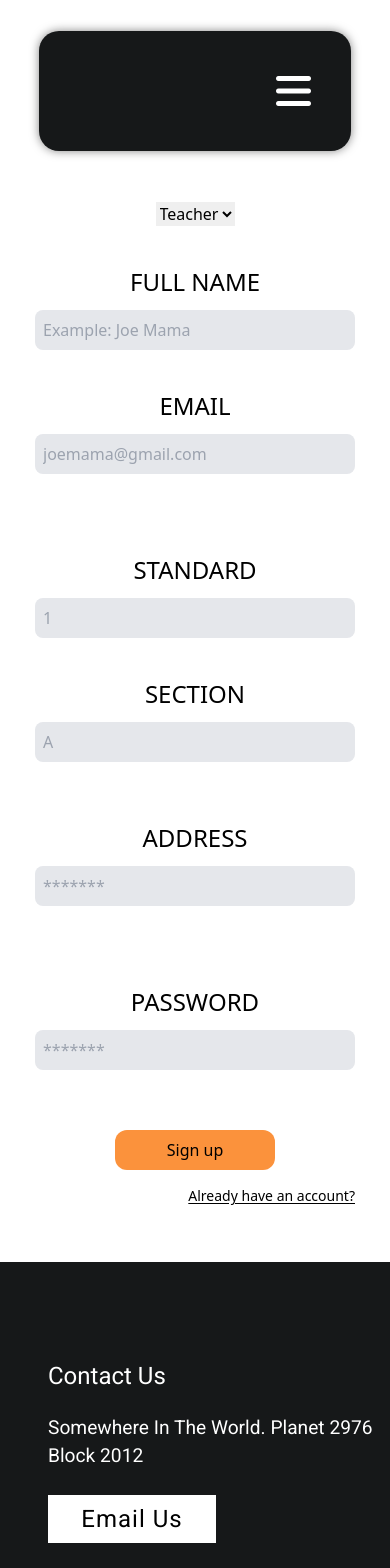
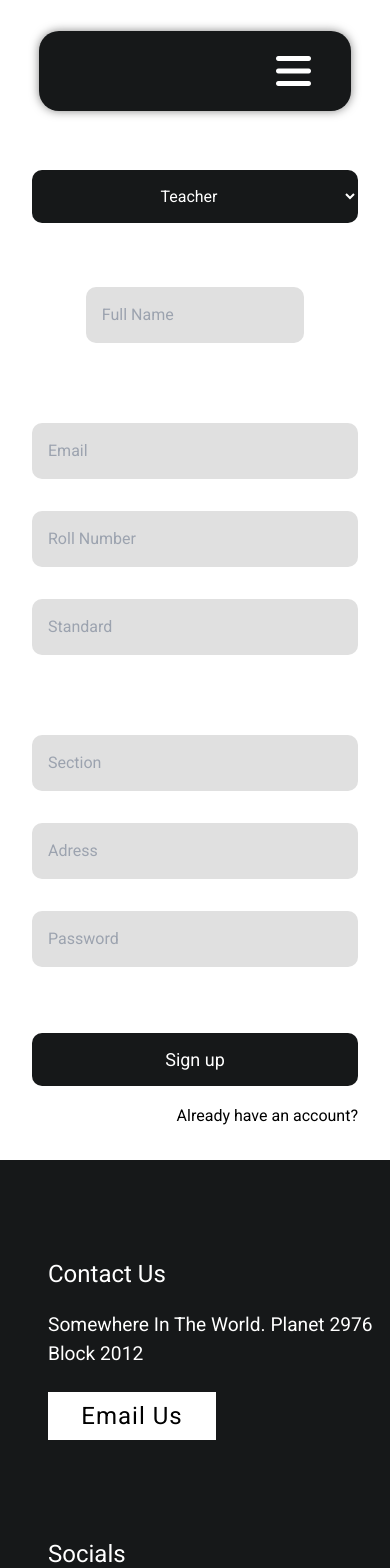
Before and after one commit to TheToadSannin/auto_applica, a React (Create React App) app: page /signup in a window 390 px wide. Shown: the top 1568 px of the page. Built offline with nearby package versions, Linux system fonts and the light colour scheme; a web font is replaced by a local one.

Commit message:
signup page

```diff
--- a/src/App.css
+++ b/src/App.css
@@ -325,76 +325,84 @@ footer .footer p {
 
 /* LOGIN PAGE  */
 
-.loginPage {
+.form {
   padding: 3em;
 }
 
-.loginPage div {
+.form div {
   width: 60%;
   padding: 2em;
   /* border: 1px solid black; */
   margin: 0 auto;
 }
-.loginPage div form {
+.form div form {
   padding: 2em;
   display: flex;
   flex-direction: column;
 }
 
-.loginPage .creds {
+.form .creds {
   display: flex;
   flex-direction: column;
   align-self: center;
   gap: 1em;
   padding: 2em 0em;
 }
-.loginPage .creds input {
+.form .creds input {
   padding: 1em;
   background-color: rgb(224, 224, 224);
   border-radius: 10px;
   /* border: 1px solid black; */
+  border: none;
   margin-top: 1em;
 }
+.form .creds input:focus {
+  border: none;
+  box-shadow: rgba(0, 0, 0, 0.35) 0px 5px 15px;
+}
 
-.loginPage .actionBtn {
+.form .actionBtn {
   padding: 0;
   margin-top: 1em;
   display: flex;
   flex-direction: column;
+  align-items: end;
 }
 
-.loginPage .actionBtn .forgotPassword {
-  text-align: end;
+.form .actionBtn .forgotPassword {
+  width: fit-content;
 }
 
-.loginPage .actionBtn .newUser {
-  text-align: end;
+.form .actionBtn .newUser {
+  width: fit-content;
 }
 
-.loginPage .actionBtn button {
+.form .actionBtn button {
   font-size: 18px;
   margin: 1em 0;
   background-color: var(--nav-bar-color);
   border-radius: 10px;
   color: white;
   padding: 0.7em;
-  text-decoration: underline;
-  transition: all ease-in-out 0.4s;
+  width: 100%;
+
+  transition: all ease-in-out 0.3s;
 }
 
-.loginPage .actionBtn button:hover {
+.form .actionBtn button:hover {
+  text-decoration: underline;
   background-color: #414547;
 }
 
-.loginPage .role_dropdown {
+.form .role_dropdown {
   width: full;
   display: flex;
   justify-content: center;
   padding: 1em 0em;
 }
 
-.loginPage .role_dropdown select {
-  transition: all ease-in-out 0.4s;
+.form .role_dropdown select {
+  transition: all ease-in-out 0.3s;
   text-align: center;
   width: 100%;
   background-color: var(--nav-bar-color);
@@ -403,23 +411,159 @@ footer .footer p {
   padding: 1em;
 }
 
-.loginPage .role_dropdown select:hover {
+.form .role_dropdown select:hover {
   background-color: #414547;
 }
 @media (max-width: 1500px) {
-  .loginPage {
+  .form {
     padding: 0em;
   }
-  .loginPage div {
+  .form div {
     width: 80%;
   }
 }
 
 @media (max-width: 900px) {
-  .loginPage {
+  .form {
     padding: 0em;
   }
-  .loginPage div {
+  .form div {
     width: 100%;
   }
 }
+
+/* SIGNUP PAGE */
+
+.subCreds {
+  /* border: 1px solid black; */
+}
+
+.form {
+  padding: 3em;
+}
+
+.signupform div {
+  width: 90%;
+  /* padding: 2em; */
+  /* border: 1px solid black; */
+  margin: 0 auto;
+}
+.signupform div form {
+  padding: 2em;
+  display: flex;
+  flex-direction: column;
+}
+
+.signupform div .subCreds {
+  display: flex;
+  gap: 4em;
+}
+
+.signupform .creds {
+  display: flex;
+  flex-direction: column;
+  align-self: center;
+  gap: 1em;
+  padding: 2em 0em;
+}
+.signupform .creds input {
+  padding: 1em;
+  background-color: rgb(224, 224, 224);
+  border-radius: 10px;
+  /* border: 1px solid black; */
+  border: none;
+  margin-top: 1em;
+}
+
+.signupform .fullName {
+  width: 30vw;
+}
+
+.signupform .creds input:focus {
+  border: none;
+  box-shadow: rgba(0, 0, 0, 0.35) 0px 5px 15px;
+}
+
+.signupform .actionBtn {
+  padding: 0;
+  margin-top: 1em;
+  display: flex;
+  flex-direction: column;
+  align-items: end;
+}
+
+.signupform .actionBtn .alreadyUser {
+  width: fit-content;
+}
+
+.signupform .actionBtn button {
+  font-size: 18px;
+  margin: 1em 0;
+  background-color: var(--nav-bar-color);
+  border-radius: 10px;
+  color: white;
+  padding: 0.7em;
+  width: 100%;
+
+  transition: all ease-in-out 0.3s;
+}
+
+.signupform .actionBtn button:hover {
+  text-decoration: underline;
+  background-color: #414547;
+}
+
+.signupform .role_dropdown {
+  width: full;
+  display: flex;
+  justify-content: center;
+  padding: 1em 0em;
+}
+
+.signupform .role_dropdown select {
+  transition: all ease-in-out 0.3s;
+  text-align: center;
+  width: 100%;
+  background-color: var(--nav-bar-color);
+  color: white;
+  border-radius: 10px;
+  padding: 1em;
+}
+
+.signupform .role_dropdown select:hover {
+  background-color: #414547;
+}
+@media (max-width: 1200px) {
+  .signupform {
+    padding: 0em;
+  }
+  .signupform div {
+    width: 80%;
+  }
+  .signupform .subCreds {
+    flex-direction: column;
+  }
+  .signupform .creds {
+  }
+  .fullName {
+    width: 100vw;
+  }
+}
+
+@media (max-width: 900px) {
+  .signupform {
+    padding: 0em;
+  }
+  .signupform div {
+    width: 100%;
+  }
+  .creds {
+    margin: 0 0;
+  }
+  .signupform .fullName {
+    width: 56vw;
+  }
+  .signupform div .subCreds {
+    gap: 0em;
+  }
+}
--- a/src/components/Header.jsx
+++ b/src/components/Header.jsx
@@ -3,34 +3,28 @@ import { Link } from "react-router-dom";
 import { ReactComponent as Logo } from "../assets/logo.svg";
 
 const Header = () => {
-
-  const handleNav = ()=>{
+  const handleNav = () => {
     const menuDrawer = document.querySelector("header .nav-drawer");
     const isShow = menuDrawer.getAttribute("isshow");
 
-    if(isShow === "false"){
+    if (isShow === "false") {
       menuDrawer.style.display = "flex";
       menuDrawer.classList.add("nav-drawer-animaition");
       menuDrawer.setAttribute("isshow", "true");
-    }
-    else{
+    } else {
       menuDrawer.style.display = "none";
       menuDrawer.classList.remove("nav-drawer-animaition");
       menuDrawer.setAttribute("isshow", "false");
     }
 
     console.log(menuDrawer.getAttribute("isshow"));
-  }
+  };
 
   return (
     <header>
       <nav>
-        <span style={{opacity:"0"}}>
-          <Logo
-            height={120 + "px"}
-            width={120 + "px"}
-            viewBox={"0 0 500 300"}
-          />
+        <span style={{ opacity: "0" }}>
+          <Logo height={80 + "px"} width={80 + "px"} viewBox={"0 0 500 300"} />
         </span>
         <div className="nav-drawer" isshow="false">
           <ul className="pages">
--- a/src/pages/Login.jsx
+++ b/src/pages/Login.jsx
@@ -75,7 +75,7 @@ const Login = (props) => {
   };
 
   return (
-    <main className="loginPage">
+    <main className="form">
       <div className=" ">
         <form onSubmit={handleLogin} className=" ">
           {/* dropdown menu =============================*/}
--- a/src/pages/Signup.jsx
+++ b/src/pages/Signup.jsx
@@ -93,141 +93,99 @@ const Signup = () => {
   };
 
   return (
-    <div className=" ">
-      <form
-        onSubmit={handleSubmit}
-        className=" font-sans flex flex-col justify-center items-center p-10 gap-10"
-      >
-        <div className="flex flex-col justify-center gap-3 items-center w-full">
+    <main className="signupform">
+      <div className="">
+        <form onSubmit={handleSubmit} className="">
+          <div className="role_dropdown">
             <select name="role_dropdown" id="role_dropdown">
               <option value="teacher">Teacher</option>
               <option value="student">Student</option>
             </select>
           </div>
-        <div className="flex flex-col justify-center gap-3 items-center w-full">
-          <label htmlFor="fullname" className="text-2xl uppercase">
-            Full name
-          </label>
+
+          <div className="creds fullName">
             <input
-            className=" bg-gray-200 w-80 p-2 rounded-lg "
+              className=" "
               type="text"
-            placeholder="Example: Joe Mama"
+              placeholder="Full Name"
               name="fullname"
               id="fullname"
               value={credentials.fullname}
               onChange={handleChange}
             />
           </div>
-
-        <div className="flex flex-col justify-center gap-3 items-center w-full">
-          <label htmlFor="email" className="text-2xl uppercase">
-            Email
-          </label>
+          <div className="subCreds">
+            <div className="creds">
               <input
-            className=" bg-gray-200 w-80 p-2 rounded-lg "
+                className=" "
                 type="email"
                 name="email"
                 id="email"
-            placeholder="joemama@gmail.com"
+                placeholder="Email"
                 value={credentials.email}
                 onChange={handleChange}
               />
-        </div>
-
-        <div id="teacher_div"></div>
-
-        <div id="student_div" className="hidden">
-          <div className="flex flex-col justify-center gap-3 items-center w-full">
-            <label htmlFor="roll_no" className="text-2xl uppercase">
-              Roll Number
-            </label>
               <input
-              className=" bg-gray-200 w-80 p-2 rounded-lg "
+                className="Roll Number"
                 type="text"
                 name="roll_no"
                 id="roll_no"
-              placeholder="12341234"
+                placeholder="Roll Number"
                 value={credentials.roll_no}
                 onChange={handleChange}
               />
-          </div>
-        </div>
-        <div className="flex flex-col justify-center gap-3 items-center w-full">
-          <label htmlFor="standard" className="text-2xl uppercase">
-            Standard
-          </label>
               <input
-            className=" bg-gray-200 w-80 p-2 rounded-lg "
+                className=""
                 type="text"
                 name="standard"
                 id="standard"
-            placeholder="1"
+                placeholder="Standard"
                 value={credentials.standard}
                 onChange={handleChange}
               />
             </div>
-
-        <div className="flex flex-col justify-center gap-3 items-center w-full">
-          <label htmlFor="section" className="text-2xl uppercase">
-            section
-          </label>
+            <div className="creds">
               <input
-            className=" bg-gray-200 w-80 p-2 rounded-lg "
+                className="Section"
                 type="text"
                 name="section"
                 id="section"
-            placeholder="A"
+                placeholder="Section"
                 value={credentials.section}
                 onChange={handleChange}
               />
-        </div>
-
-        <div className="flex flex-col justify-center gap-3 items-center w-full m-5">
-          <label htmlFor="address" className="text-2xl uppercase">
-            address
-          </label>
               <input
-            className=" bg-gray-200 w-80 p-2 rounded-lg "
+                className=" "
                 type="textbox"
-            placeholder="*******"
+                placeholder="Adress"
                 name="address"
                 id="address"
                 value={credentials.address}
                 onChange={handleChange}
               />
-        </div>
-
-        <div className="flex flex-col justify-center gap-3 items-center w-full m-5">
-          <label htmlFor="password" className="text-2xl uppercase">
-            Password
-          </label>
               <input
-            className=" bg-gray-200 w-80 p-2 rounded-lg "
+                className=" "
                 type="password"
-            placeholder="*******"
+                placeholder="Password"
                 name="password"
                 id="password"
                 value={credentials.password}
                 onChange={handleChange}
               />
             </div>
+          </div>
 
-        <div className="flex flex-col items-end w-80">
-          <button
-            type="submit"
-            className=" bg-orange-400 p-2 rounded-xl w-40 ml-auto mr-auto"
-          >
+          <div className="actionBtn">
+            <button type="submit" className="">
               Sign up
             </button>
-          <Link
-            to={"/login"}
-            className=" text-sm underline underline-offset-2 my-4 hover:text-orange-300"
-          >
+            <Link to={"/login"} className="alreadyUser">
               Already have an account?
             </Link>
           </div>
         </form>
       </div>
+    </main>
   );
 };
 
```
Lines whose indentation alone changed are shown as unchanged.
